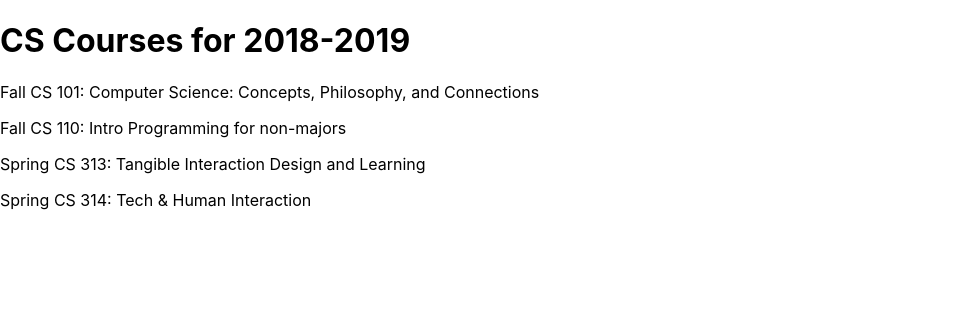
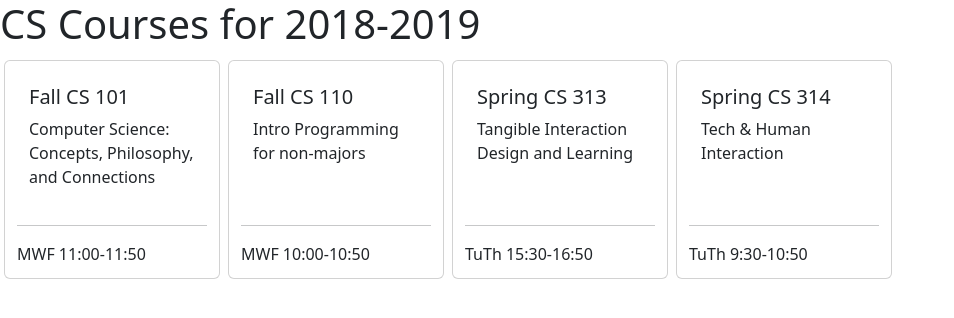
Before and after one commit to joshlee-7/course-scheduler, a React (Vite) app: page / in a window 1280 px wide. Shown: the top 318 px of the page, without its empty margins (0-954 px from the left). Built offline with nearby package versions, Linux system fonts and the light colour scheme.

Commit message:
added card styling

```diff
--- a/package.json
+++ b/package.json
@@ -9,6 +9,8 @@
     "test": "vitest"
   },
   "dependencies": {
+    "bootstrap": "^5.2.1",
+    "bootstrap-icons": "^1.9.1",
     "react": "^18.2.0",
     "react-dom": "^18.2.0"
   },
--- a/src/App.jsx
+++ b/src/App.jsx
@@ -1,6 +1,8 @@
 import { useState } from "react";
 import logo from "./logo.svg";
 import "./App.css";
+import 'bootstrap/dist/css/bootstrap.min.css';
+import 'bootstrap-icons/font/bootstrap-icons.css';
 import Banner from "./components/Banner";
 import Courselist from "./components/Courselist";
 
--- a/src/components/Coursecard.jsx
+++ b/src/components/Coursecard.jsx
@@ -1,8 +1,18 @@
 const Coursecard = ({ course }) => {
   return (
-    <p>
-      {course.term} CS {course.number}: {course.title}
-    </p>
+    <div className="card m-1 p-2">
+
+    <div className="card-body">
+      <h5 className="card-title">{course.term} CS {course.number}</h5>
+      <p className="card-text">{course.title}</p>
+      </div>
+      <div className="align-bottom p-1">
+        <hr/>
+      <p className="card-text ">{course.meets}</p>
+      </div>
+
+  </div>
+
   );
 };
 
--- /dev/null
+++ b/src/components/Courselist.css
@@ -0,0 +1,4 @@
+.course-list {
+    display: grid;
+    grid-template-columns: repeat(auto-fill, 14rem);
+  }
--- a/src/components/Courselist.jsx
+++ b/src/components/Courselist.jsx
@@ -1,8 +1,9 @@
 import Coursecard from "./Coursecard";
+import './Courselist.css'
 
 const Courselist = ({ courses }) => {
   return (
-    <div>
+    <div className="course-list">
       {Object.entries(courses).map(([id, course]) => (
         <Coursecard key={id} course={course} />
       ))}
```
Also changed, not shown: 1 other file (tests, documents, lock files or other folders).
